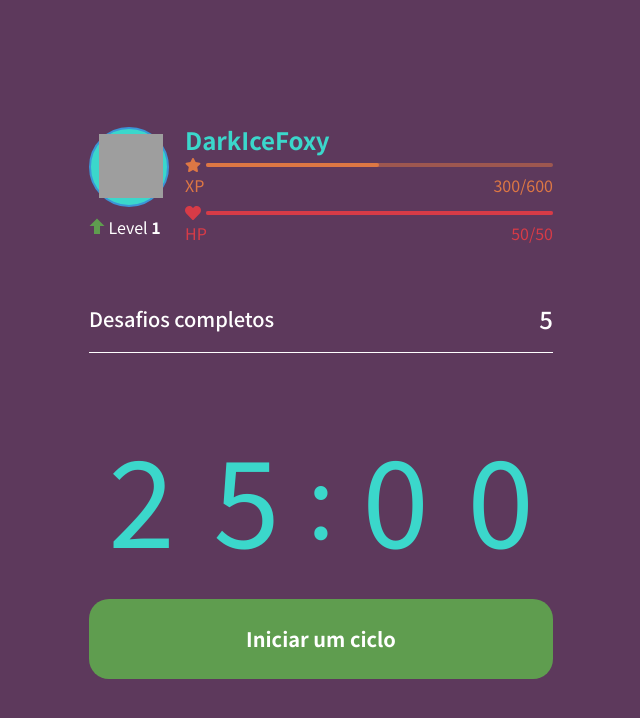
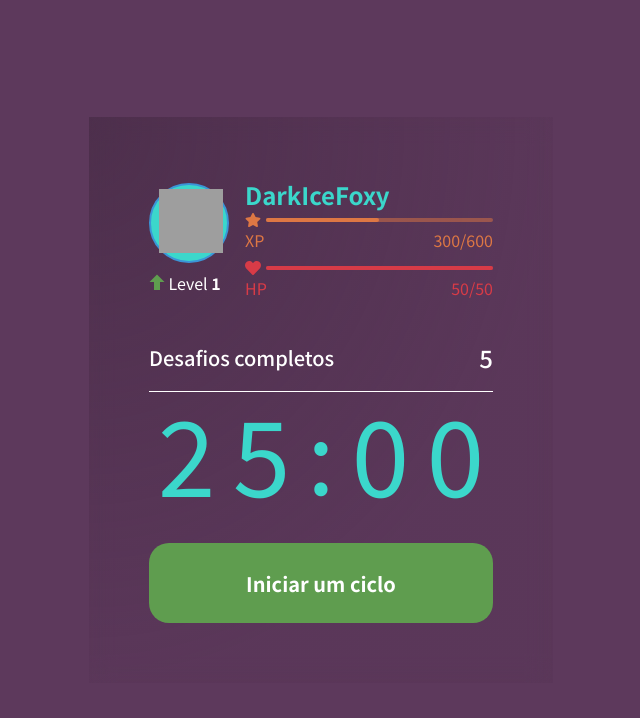
Before and after one commit to 3salles/focuson, a Next.js app: page / in a window 1280 px wide. Shown: the top 718 px of the page, without its empty margins (87-727 px from the left). Built offline with nearby package versions, Linux system fonts and the light colour scheme; grey boxes are pictures that could not be loaded.

Commit message:
🚧 chore: Add Card component.

```diff
--- /dev/null
+++ b/src/components/Card.tsx
@@ -0,0 +1,14 @@
+import styles from '../styles/components/Card.module.css'
+import { CompletedChallenges } from './CompletedChallenges'
+import { CountDown } from './Countdown'
+import { Profile } from './Profile'
+
+export function Card() {
+  return (
+    <div className={styles.cardContainer}>
+      <Profile />
+      <CompletedChallenges />
+      <CountDown />
+    </div>
+  )
+}
--- a/src/pages/_document.tsx
+++ b/src/pages/_document.tsx
@@ -5,7 +5,7 @@ export default class MyDocument extends Document {
     return (
       <Html>
         <Head>
-          <link rel="shortcut icon" href="favicon.png" type="image/png"/>
+          <link rel="shortcut icon" href="favicon.png" type="image/png" />
           <link rel="preconnect" href="https://fonts.gstatic.com" />
           <link href="https://fonts.googleapis.com/css2?family=Noto+Sans+JP:wght@400;500;700&family=Press+Start+2P&display=swap" rel="stylesheet" />
         </Head>
--- a/src/pages/index.tsx
+++ b/src/pages/index.tsx
@@ -5,6 +5,8 @@ import { Profile } from '../components/Profile'
 import Head from 'next/head'
 
 import styles from '../styles/pages/Home.module.css'
+import { Card } from '../components/Card'
+
 
 
 export default function Home() {
@@ -14,11 +16,13 @@ export default function Home() {
         <title>Início | FocusOn</title>
       </Head>
 
+
       <section>
         <div>
-          <Profile />
+          <Card />
+          {/* <Profile />
           <CompletedChallenges />
-          <CountDown />
+          <CountDown /> */}
         </div>
         <div></div>
       </section>
--- /dev/null
+++ b/src/styles/components/Card.module.css
@@ -0,0 +1,6 @@
+.cardContainer {
+  width: 100%;
+  background: radial-gradient(100% 98.18% at 0% 1.82%, rgba(57, 35, 56, 0.42) 0%, rgba(57, 35, 56, 0.06) 100%);
+  backdrop-filter: blur(12px);
+  padding: 3.75rem;
+}
--- a/src/styles/components/CompletedChallenges.module.css
+++ b/src/styles/components/CompletedChallenges.module.css
@@ -2,7 +2,7 @@
   display: flex;
   align-items: center;
   justify-content: space-between;
-  margin: 3.5rem 0;
+  margin: 2.5rem 0;
   padding-bottom: 1rem;
   border-bottom: 1px solid var(--white);
   font-weight: 500;
--- a/src/styles/components/Countdown.module.css
+++ b/src/styles/components/Countdown.module.css
@@ -2,6 +2,7 @@
   display: flex;
   align-items: center;
   color: var(--cyan);
+  margin-top: -3.5rem;
 }
 
 .countdownContainer > div{
@@ -9,7 +10,7 @@
   display: flex;
   align-items: center;
   justify-content: space-evenly;
-  font-size: 7.5rem;
+  font-size: 6.5rem;
   text-align: center;
 }
 
--- a/src/styles/global.css
+++ b/src/styles/global.css
@@ -9,6 +9,7 @@
   --dark-blue: #3B95D7;
   --green: #5F9D4F;
   --dark-green: #406A35;
+  --black: #000;
 }
 * {
   margin: 0;
```
